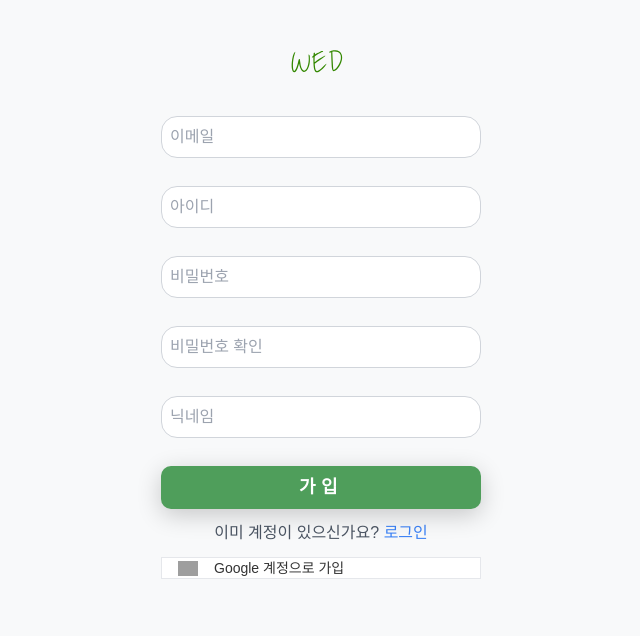
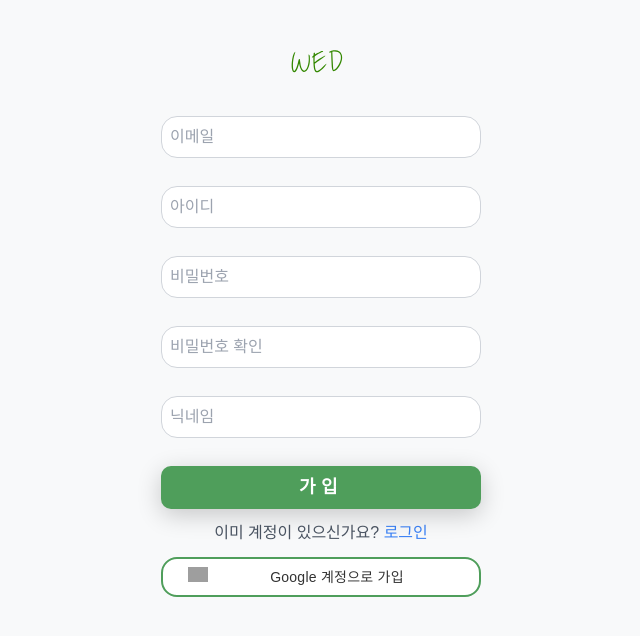
Before and after one commit to mini-chip/WED, a Next.js app: page /signup in a window 1280 px wide. Shown: the top 636 px of the page, without its empty margins (319-959 px from the left). Built offline with nearby package versions, Linux system fonts and the light colour scheme; no server answers; grey boxes are pictures that could not be loaded.

Commit message:
feat: Signup CSS 및 기능 최종 완료

```diff
--- a/src/component/oauthButton/page.tsx
+++ b/src/app/component/oauthButton/page.tsx
@@ -1,6 +1,7 @@
 import Image from "next/image";
 import { supabase } from "@/lib/supabase";
 import React, { ReactNode } from "react";
+
 interface ButtonProps {
   children: ReactNode;
   onClick?: () => void;
@@ -37,12 +38,10 @@ const GoogleButton: React.FC<ButtonProps> = ({
     <button
       type="button"
       onClick={handleGoogleSignUp}
-      className={
-        "rounded-[10px] gsi-material-button select-none appearance-none bg-white border border-gray-500 text-gray-900 cursor-pointer font-roboto text-sm h-10 tracking-[0.25px] outline-none overflow-hidden px-3 relative text-center transition-colors duration-200 align-middle whitespace-nowrap w-auto max-w-[400px] min-w-fit disabled:cursor-default disabled:bg-white/40 disabled:border-gray-900/10 hover:shadow-md hover:[&>.gsi-material-button-state]:bg-gray-800 hover:[&>.gsi-material-button-state]:opacity-5 active:[&>.gsi-material-button-state]:bg-gray-800 active:[&>.gsi-material-button-state]:opacity-10 focus:[&>.gsi-material-button-state]:bg-gray-800 focus:[&>.gsi-material-button-state]:opacity-10"
-      }
+      className={`select-none appearance-none bg-white border-[2px] rounded-2xl border-green cursor-pointer font-roboto text-sm h-10 tracking-[0.25px] outline-none overflow-hidden relative text-center transition-colors duration-200 align-middle whitespace-nowrap w-auto max-w-[400px] min-w-fit disabled:cursor-default disabled:bg-white/40 disabled:border-gray-900/10 hover:shadow-md ${className}`}
     >
-      <div className="gsi-material-button-content-wrapper flex items-center flex-row flex-nowrap h-full justify-between relative w-full">
-        <div className=" px-4 gsi-material-button-icon h-5 mr-3 min-w-5 w-5  disabled:opacity-40">
+      <div className="flex items-center flex-row flex-nowrap h-full justify-between relative w-full px-[25px] py-2">
+        <div className="h-5 mr-3 min-w-5 w-5 disabled:opacity-40">
           <Image
             src="https://www.gstatic.com/firebasejs/ui/2.0.0/images/auth/google.svg"
             alt="Google Icon"
@@ -50,10 +49,9 @@ const GoogleButton: React.FC<ButtonProps> = ({
             height={20}
           />
         </div>
-        <span className="gsi-material-button-contents flex-grow font-roboto font-medium overflow-hidden text-ellipsis align-top disabled:opacity-40">
+        <span className="flex-grow font-roboto font-medium overflow-hidden text-ellipsis align-top disabled:opacity-40">
           {children}
         </span>
-        <div className="gsi-material-button-state inset-0 opacity-0 absolute transition-opacity duration-200"></div>
       </div>
     </button>
   );
--- a/src/app/globals.css
+++ b/src/app/globals.css
@@ -118,6 +118,9 @@ textarea:focus {
     transform: scale(1);
   }
 }
+@theme {
+  --radius-2xl: 1.5rem;
+}
 
 .custom-button {
   position: relative;
--- a/src/app/signup/page.tsx
+++ b/src/app/signup/page.tsx
@@ -6,9 +6,11 @@ import { z } from "zod";
 import { useRouter } from "next/navigation";
 import { supabase } from "@/lib/supabase";
 import Logo from "@/images/logo.svg";
-import Button from "@/component/buttons/page";
-import GoogleButton from "@/component/oauthButton/page";
+import Button from "@/app/component/buttons/page";
+import GoogleButton from "@/app/component/oauthButton/page";
 import { useEffect } from "react";
+import Image from "next/image";
+
 const signupSchema = z
   .object({
     email: z.string().email("유효한 이메일을 입력해주세요."),
--- a/tailwind.config.ts
+++ b/tailwind.config.ts
@@ -12,7 +12,8 @@ const config: Config = {
         background: "var(--background)",
         foreground: "var(--foreground)",
         navy: "#183153",
-        yellow: "#ffd401"
+        yellow: "#ffd401",
+        green: "#4f9e5b"
       },
       fontFamily: {
         "open-sans": ["Open Sans", "sans-serif"],
@@ -30,9 +31,6 @@ const config: Config = {
       },
       transitionDuration: {
         400: "400ms"
-      },
-      borderRadius: {
-        "10px": "10px"
       }
     }
   },
```
Also changed, not shown: src/app/component/buttons/page.tsx (renamed from src/component/buttons/page.tsx).
